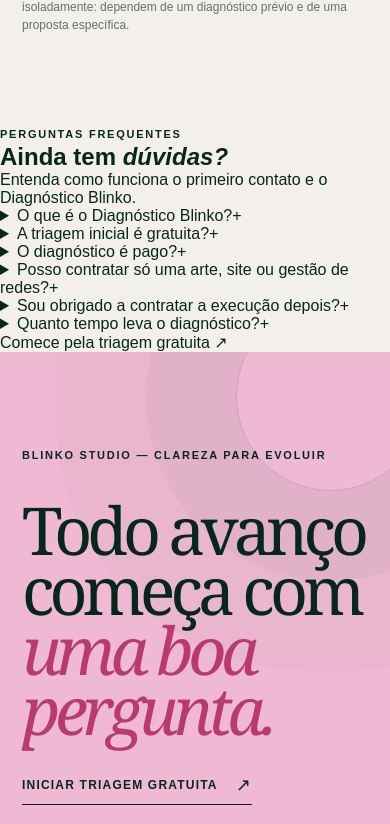
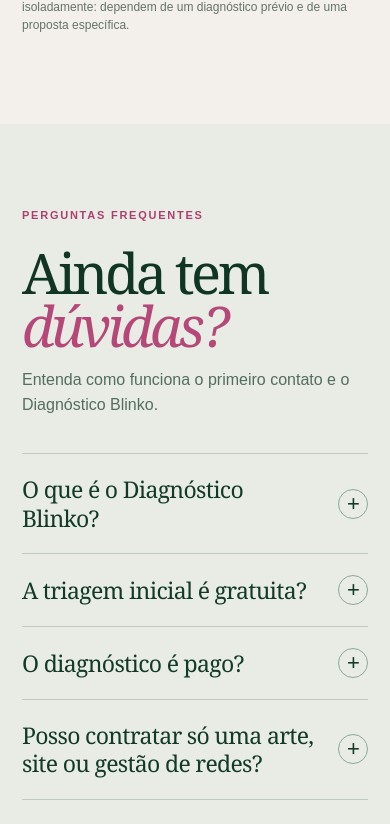
Before and after one commit to leleca7/blinko, a Next.js app: page / in a window 390 px wide. Shown: the part 6657-7481 px from the top of the page. Built offline with nearby package versions, Linux system fonts and the light colour scheme.

Commit message:
style(site): FAQ em acordeão responsivo seguindo identidade orgânica

```diff
--- a/app/immersive-home.module.css
+++ b/app/immersive-home.module.css
@@ -428,3 +428,52 @@
  .outcomeItems>div{padding:13px 0}
  .outcomeItems span{margin-bottom:7px}
 }
+
+.faq {
+ padding:110px max(6vw,24px) 118px;
+ display:grid;grid-template-columns:minmax(240px,.75fr) minmax(360px,1fr);
+ gap:clamp(36px,7vw,105px);background:#e8ece4;color:#103623;
+}
+.faqIntro{position:relative;align-self:start}
+.faqIntro .kicker{color:#ae3e72;display:block;margin-bottom:22px}
+.faqIntro h2{
+ font-family:Georgia,"Times New Roman",serif;font-size:clamp(53px,6.1vw,95px);
+ letter-spacing:-.063em;line-height:.96;font-weight:400;max-width:10ch;
+}
+.faqIntro h2 em{color:#b54878;font-weight:400}
+.faqIntro p{margin-top:22px;font-size:16px;line-height:1.57;color:#546d5e;max-width:365px}
+.faqQuestions{min-width:0;align-self:center}
+.faqItem{border-bottom:1px solid rgba(10,54,32,.19)}
+.faqItem:first-child{border-top:1px solid rgba(10,54,32,.19)}
+.faqItem summary{
+ cursor:pointer;display:flex;justify-content:space-between;align-items:center;
+ gap:18px;list-style:none;padding:25px 0;
+ color:#123a26;font-family:Georgia,"Times New Roman",serif;
+ font-size:clamp(19px,2.15vw,29px);line-height:1.23;letter-spacing:-.03em;
+}
+.faqItem summary::-webkit-details-marker{display:none}
+.faqItem summary:focus-visible{outline:3px solid #cb5986;outline-offset:5px}
+.faqItem summary span{
+ display:grid;place-items:center;flex:0 0 30px;width:30px;height:30px;
+ border:1px solid #8ba898;border-radius:50%;font:400 22px/1 Arial,sans-serif;
+ transition:transform .3s ease,color .3s,background .3s;
+}
+.faqItem[open] summary span{transform:rotate(45deg);background:#113e28;color:#fff}
+.faqItem p{
+ margin:0 39px 25px 0;font-size:15px;line-height:1.7;color:#526c5d;
+ max-width:670px;
+}
+.faqLink{
+ margin-top:28px;display:inline-flex;align-items:center;gap:15px;
+ border-bottom:1px solid #12412a;padding-bottom:11px;
+ text-transform:uppercase;letter-spacing:.09em;font-size:11px;font-weight:800;
+ transition:gap .2s ease;
+}
+.faqLink:hover{gap:24px}
+@media(max-width:760px){
+ .faq{padding:83px 22px 93px;grid-template-columns:1fr;gap:36px}
+ .faqIntro h2{font-size:clamp(56px,12vw,81px)}
+ .faqIntro p{margin-top:14px}
+ .faqItem summary{padding:21px 0;font-size:23px}
+ .faqItem p{font-size:14px;margin-right:15px}
+}
```
